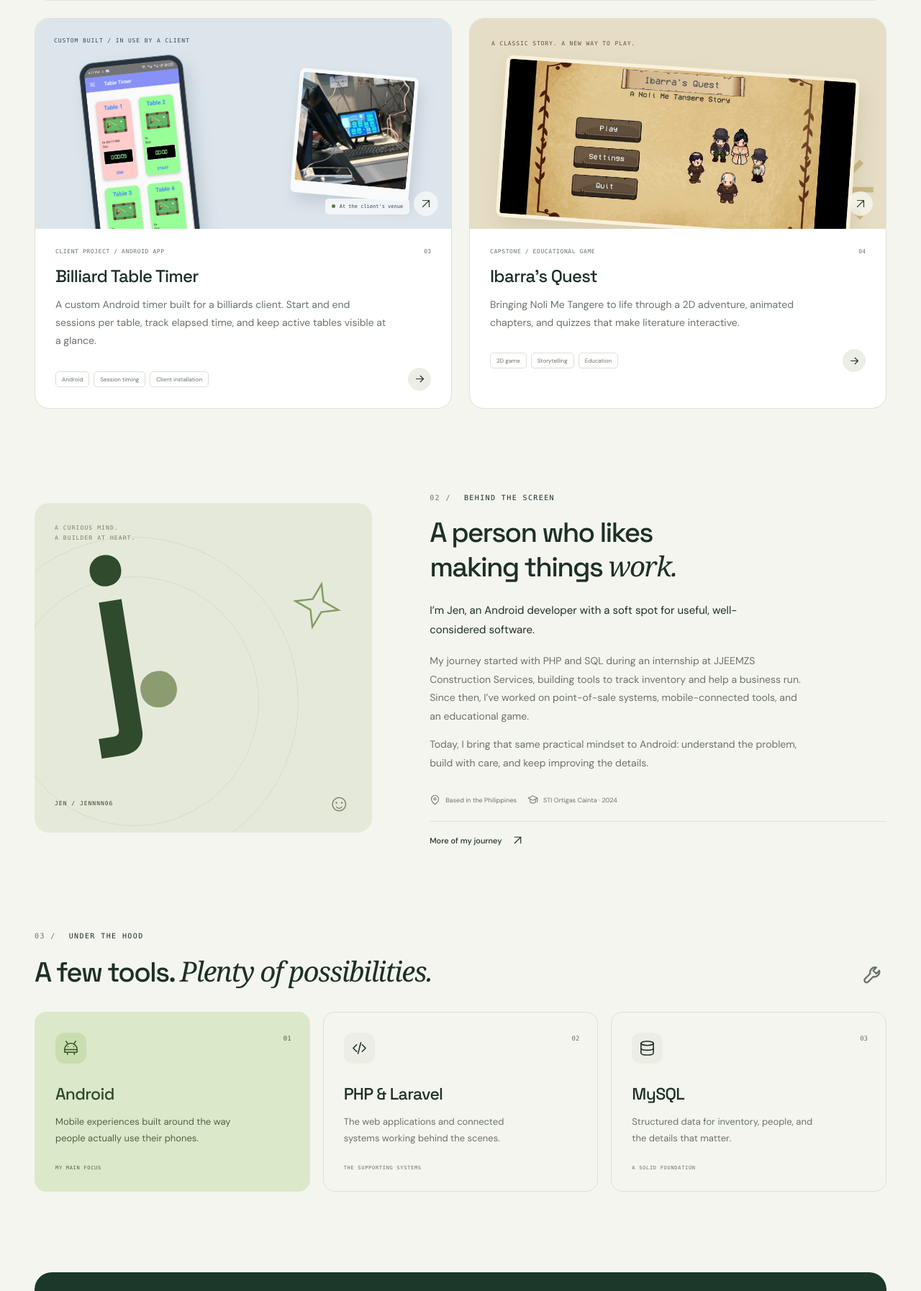
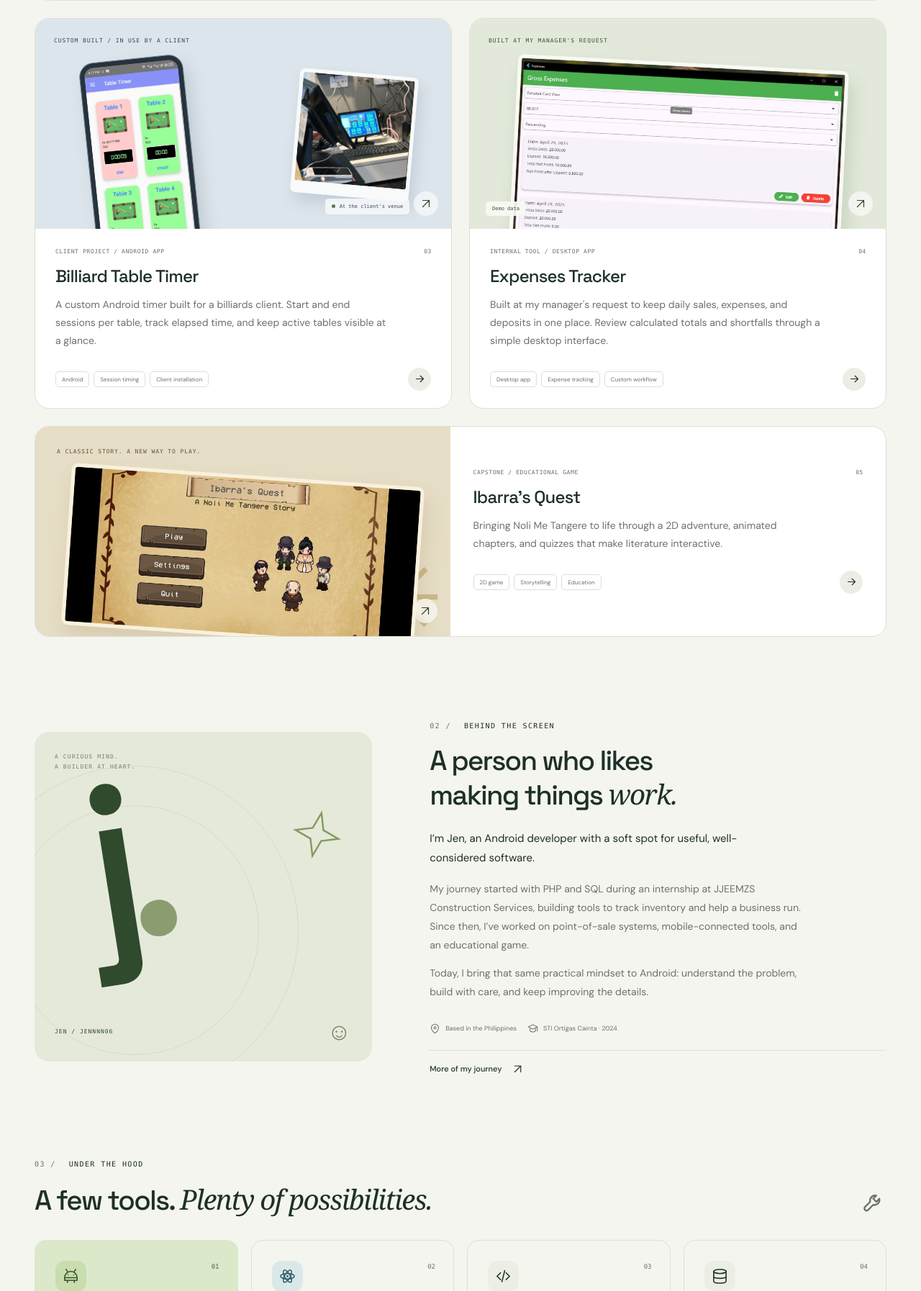
Before and after one commit to Jennnn06/Jennnn06.github.io, a PHP site: page / in a window 1280 px wide. Shown: the part 2367-4161 px from the top of the page at 72% size. Run offline with PHP 8.4, Linux system fonts and the light colour scheme.

Commit message:
added new project

```diff
--- a/css/style_index.css
+++ b/css/style_index.css
@@ -295,6 +295,19 @@ h1, h2, h3 { font-family: var(--heading); font-weight: 500; }
 .billiard-visual:hover .client-setup-photo { transform: rotate(2deg); }
 .app-timer { background: #cddce9; }
 
+/* A desktop tool requested and used by the manager. */
+.expenses-visual { background: #e2e9da; color: #3b5334; }
+.expenses-visual .visual-label { position: absolute; top: 26px; left: 26px; right: 26px; }
+.expenses-window { position: absolute; display: block; top: 61px; left: 50%; width: 82%; max-width: 460px; border: 5px solid #f8faf3; border-radius: 8px; overflow: hidden; box-shadow: 7px 15px 25px #32492a25; transform: translateX(-50%) rotate(3deg); transition: transform .3s; }
+.expenses-window img { width: 100%; height: auto; }
+.expenses-visual:hover .expenses-window { transform: translateX(-50%) rotate(1deg) translateY(-3px); }
+.expense-demo-label { position: absolute; left: 22px; bottom: 18px; padding: 6px 9px; border-radius: 5px; background: #f8faf3eb; color: #3b5334; font-family: var(--mono); font-size: 7px; }
+.app-expenses { background: #d5e1c8; }
+.capstone-project { grid-column: 1 / -1; display: grid; grid-template-columns: 1fr 1.05fr; }
+.capstone-project .project-visual { height: 100%; min-height: 285px; }
+.capstone-project .project-content { display: flex; flex-direction: column; justify-content: center; padding: 32px; }
+.capstone-project .project-bottom { margin-top: 24px; }
+
 /* An initial takes the place of a portrait. */
 .about-section { display: grid; grid-template-columns: .85fr 1.15fr; gap: 80px; align-items: center; }
 .about-art { position: relative; min-height: 458px; background: #e5e9da; color: #304a2e; border-radius: 20px; overflow: hidden; padding: 28px; }
@@ -316,7 +329,7 @@ h1, h2, h3 { font-family: var(--heading); font-weight: 500; }
 .text-link .icon { width: 17px; height: 17px; transition: transform .2s; }
 .text-link:hover .icon { transform: translate(2px, -2px); }
 .toolkit-heading-icon { width: 34px; height: 34px; margin-bottom: 4px; color: var(--muted); }
-.toolkit-grid { display: grid; grid-template-columns: repeat(3, minmax(0, 1fr)); gap: 18px; margin-top: 32px; }
+.toolkit-grid { display: grid; grid-template-columns: repeat(4, minmax(0, 1fr)); gap: 18px; margin-top: 32px; }
 .tool-card { position: relative; background: transparent; border: 1px solid var(--line); border-radius: 16px; padding: 28px; }
 .tool-icon { display: flex; align-items: center; justify-content: center; width: 43px; height: 43px; border-radius: 13px; background: var(--soft); color: var(--text); }
 .tool-icon .icon { width: 23px; height: 23px; }
@@ -327,6 +340,8 @@ h1, h2, h3 { font-family: var(--heading); font-weight: 500; }
 .android-tool { background: #dce8ca; border-color: #dce8ca; color: #2e4729; }
 .android-tool .tool-icon { background: #c9ddae; color: #36552a; }
 .android-tool .tool-index, .android-tool .tool-label, .android-tool p { color: #526345; }
+.react-tool .tool-icon { background: #dbe8ea; color: #32636c; }
+[data-theme="dark"] .react-tool .tool-icon { background: #2b4245; color: #9ccdd2; }
 
 .contact-section { background: #1b382b; color: #f3f4e9; padding: 34px 44px 25px; border-radius: 24px; }
 .contact-topline { display: flex; align-items: center; justify-content: space-between; padding-bottom: 25px; border-bottom: 1px solid #6683674a; color: #c1d0b8; }
@@ -433,6 +448,7 @@ h1, h2, h3 { font-family: var(--heading); font-weight: 500; }
   .about-spark { width: 60px; height: 60px; top: 126px; right: 16px; }
   .about-art-label { font-size: 6px; }
   .tool-card { padding: 24px 20px; }
+  .toolkit-grid { grid-template-columns: repeat(2, minmax(0, 1fr)); }
   .tool-card h3 { font-size: 21px; }
   .tool-label { font-size: 6px; letter-spacing: .3px; }
   .contact-cta { margin-right: 8px; }
@@ -567,6 +583,9 @@ h1, h2, h3 { font-family: var(--heading); font-weight: 500; }
   .project-count { font-size: 8px; }
   .project-grid { grid-template-columns: 1fr; gap: 22px; }
   .project-card { border-radius: 16px; }
+  .capstone-project { grid-template-columns: 1fr; }
+  .capstone-project .project-visual { height: 245px; min-height: 0; }
+  .capstone-project .project-content { padding: 25px 23px; }
   .project-visual { height: 245px; padding: 24px 24px 0; }
   .visual-label { font-size: 7px; letter-spacing: .7px; }
   .browser-frame { margin-top: 29px; }
--- a/index.html
+++ b/index.html
@@ -10,9 +10,9 @@
   <link rel="preconnect" href="https://fonts.googleapis.com">
   <link rel="preconnect" href="https://fonts.gstatic.com" crossorigin>
   <link href="https://fonts.googleapis.com/css2?family=DM+Sans:wght@400;450;500;550;600;650;700&family=Space+Grotesk:wght@400;500;600;700&display=swap" rel="stylesheet">
-  <link href="css/style_index.css?v=17fe75bfbe78" rel="stylesheet">
+  <link href="css/style_index.css?v=fa0e610b84de" rel="stylesheet">
   <script>try{if(localStorage.getItem('jen-portfolio-theme')==='dark')document.documentElement.dataset.theme='dark'}catch{}</script>
-  <script src="js/switch_project.js?v=5f9efd4ed335" defer></script>
+  <script src="js/switch_project.js?v=10314d1e8770" defer></script>
 </head>
 <body>
   <a class="skip-link" href="#main">Skip to content</a>
@@ -39,6 +39,8 @@
     <symbol id="i-cap" viewBox="0 0 24 24"><path d="m2 8 10-5 10 5-10 5ZM6 10v7c3 3 9 3 12 0v-7m4-2v9"/></symbol>
     <symbol id="i-receipt" viewBox="0 0 24 24"><path d="M5 3h14v19l-3-2-4 2-4-2-3 2ZM9 7h6m-6 4h6m-6 4h3"/></symbol>
     <symbol id="i-timer" viewBox="0 0 24 24"><circle cx="12" cy="14" r="8"/><path d="M12 10v4l3 2M9 2h6m-3 0v4m6 1 2-2"/></symbol>
+    <symbol id="i-wallet" viewBox="0 0 24 24"><path d="M20 8V5a2 2 0 0 0-2-2H5a3 3 0 0 0-3 3v12a3 3 0 0 0 3 3h15V8H5a2 2 0 0 1 0-4"/><path d="M20 12h-5v5h5"/><circle cx="16.5" cy="14.5" r=".6" fill="currentColor" stroke="none"/></symbol>
+    <symbol id="i-react" viewBox="0 0 24 24"><circle cx="12" cy="12" r="1.5" fill="currentColor" stroke="none"/><ellipse cx="12" cy="12" rx="10" ry="4"/><ellipse cx="12" cy="12" rx="10" ry="4" transform="rotate(60 12 12)"/><ellipse cx="12" cy="12" rx="10" ry="4" transform="rotate(120 12 12)"/></symbol>
     <symbol id="i-spark" viewBox="0 0 24 24"><path d="m12 2 2.5 7.5L22 12l-7.5 2.5L12 22l-2.5-7.5L2 12l7.5-2.5Z"/></symbol>
   </svg>
   <header class="site-header page-width">
@@ -79,12 +81,17 @@
                 <button class="phone-project" type="button" data-gallery="inventory"><span class="app-icon app-work"><svg class="icon"><use href="#i-database"/></svg></span><span><strong>Inventory &amp; Members</strong><small>Android scanner + web admin</small></span><svg class="icon"><use href="#i-chevron"/></svg></button>
                 <button class="phone-web-link" type="button" data-gallery="inventory-mobile"><svg class="icon" aria-hidden="true"><use href="#i-android"/></svg><span>Inventory Android scanner</span><svg class="icon" aria-hidden="true"><use href="#i-chevron"/></svg></button>
                 <button class="phone-project" type="button" data-gallery="billiard"><span class="app-icon app-timer"><svg class="icon"><use href="#i-timer"/></svg></span><span><strong>Billiard Table Timer</strong><small>Custom client app</small></span><svg class="icon"><use href="#i-chevron"/></svg></button>
+                <button class="phone-project" type="button" data-gallery="expenses"><span class="app-icon app-expenses"><svg class="icon"><use href="#i-wallet"/></svg></span><span><strong>Expenses Tracker</strong><small>Built for my manager</small></span><svg class="icon"><use href="#i-chevron"/></svg></button>
                 <button class="phone-project" type="button" data-gallery="noli"><span class="app-icon app-toolkit"><svg class="icon"><use href="#i-spark"/></svg></span><span><strong>Ibarra’s Quest</strong><small>Interactive learning</small></span><svg class="icon"><use href="#i-chevron"/></svg></button>
                 <a class="phone-text-link" href="#projects">Explore all projects <svg class="icon"><use href="#i-arrow"/></svg></a>
               </section>
               <section class="phone-panel" id="phone-panel-toolkit" data-phone-panel="toolkit" role="tabpanel" aria-labelledby="phone-tab-toolkit" tabindex="0" hidden>
                 <div class="phone-section-label">UNDER THE HOOD</div><h2>The right tools.<br>The right details.</h2><p class="phone-panel-intro">Mobile up front. A solid system underneath.</p>
-                <div class="phone-tool"><svg class="icon"><use href="#i-android"/></svg><span><strong>Android</strong><small>Mobile development</small></span></div><div class="phone-tool"><svg class="icon"><use href="#i-code"/></svg><span><strong>PHP &amp; Laravel</strong><small>Web &amp; connected systems</small></span></div><div class="phone-tool"><svg class="icon"><use href="#i-database"/></svg><span><strong>MySQL</strong><small>Data that stays organized</small></span></div><a class="phone-text-link" href="#toolkit">A closer look <svg class="icon"><use href="#i-arrow"/></svg></a>
+                <div class="phone-tool"><svg class="icon"><use href="#i-android"/></svg><span><strong>Android (Java)</strong><small>Native mobile development</small></span></div>
+                <div class="phone-tool"><svg class="icon"><use href="#i-react"/></svg><span><strong>React</strong><small>Web interfaces</small></span></div>
+                <div class="phone-tool"><svg class="icon"><use href="#i-code"/></svg><span><strong>PHP &amp; Laravel</strong><small>Web &amp; connected systems</small></span></div>
+                <div class="phone-tool"><svg class="icon"><use href="#i-database"/></svg><span><strong>MySQL</strong><small>Data that stays organized</small></span></div>
+                <a class="phone-text-link" href="#toolkit">A closer look <svg class="icon"><use href="#i-arrow"/></svg></a>
               </section>
               <section class="phone-panel" id="phone-panel-about" data-phone-panel="about" role="tabpanel" aria-labelledby="phone-tab-about" tabindex="0" hidden>
                 <div class="phone-section-label">THE PERSON BEHIND THE PIXELS</div><div class="phone-avatar" aria-hidden="true">j.</div><h2>Hey, I’m Jen.</h2><p class="phone-panel-intro">Android developer from the Philippines. I like solving practical problems and making the small details feel right.</p><div class="phone-about-note"><svg class="icon"><use href="#i-cap"/></svg><span>STI College Ortigas Cainta<br><strong>Class of 2024</strong></span></div><a class="phone-text-link" href="#about">More about me <svg class="icon"><use href="#i-arrow"/></svg></a>
@@ -99,7 +106,7 @@
     <div class="specialties page-width" aria-label="Development focus"><span>BUILT WITH INTENTION</span><div><svg class="icon"><use href="#i-android"/></svg> Android development</div><span class="specialty-divider" aria-hidden="true">✳</span><div><svg class="icon"><use href="#i-wifi"/></svg> Online &amp; offline systems</div><span class="specialty-divider" aria-hidden="true">✳</span><div><svg class="icon"><use href="#i-code"/></svg> A thoughtful user experience</div></div>
     <section class="work-section page-width section-space" id="projects" aria-labelledby="work-title">
       <div class="section-heading"><div><span class="eyebrow section-eyebrow"><span class="section-number">01 /</span> SELECTED WORK</span><h2 id="work-title">From idea to <span class="serif-word">in your hands.</span></h2></div><span class="section-aside">Real problems.<br>Things I’ve built to solve them.</span></div>
-      <div class="work-toolbar"><div class="project-filters" role="group" aria-label="Filter projects"><button type="button" data-project-filter="all" aria-pressed="true">All projects <span>04</span></button><button type="button" data-project-filter="systems" aria-pressed="false">Systems</button><button type="button" data-project-filter="interactive" aria-pressed="false">Interactive</button></div><span id="projectCount" class="project-count" aria-live="polite">04 projects</span></div>
+      <div class="work-toolbar"><div class="project-filters" role="group" aria-label="Filter projects"><button type="button" data-project-filter="all" aria-pressed="true">All projects <span>05</span></button><button type="button" data-project-filter="systems" aria-pressed="false">Systems</button><button type="button" data-project-filter="interactive" aria-pressed="false">Interactive</button></div><span id="projectCount" class="project-count" aria-live="polite">05 projects</span></div>
       <div class="project-grid">
         <article class="featured-project" id="pos-project" data-project-card data-category="systems" aria-labelledby="sales-pro-title">
           <div class="featured-copy">
@@ -171,14 +178,36 @@
             <div class="project-bottom"><div class="tags"><span>Android</span><span>Session timing</span><span>Client installation</span></div><button class="project-open" type="button" data-gallery="billiard" aria-label="Open Billiard Table Timer gallery"><svg class="icon" aria-hidden="true"><use href="#i-arrow"/></svg></button></div>
           </div>
         </article>
-        <article class="project-card" data-project-card data-category="interactive"><button class="project-visual game-visual" type="button" data-gallery="noli" aria-label="View Ibarra’s Quest screenshots"><span class="visual-label">A CLASSIC STORY. A NEW WAY TO PLAY.</span><span class="game-screenshot"><img src="images/project_noli_me/1.jpg" alt="Ibarra’s Quest title screen, a pixel-art game based on Noli Me Tangere" width="1612" height="720" loading="lazy"></span><span class="game-star" aria-hidden="true">✳</span><span class="visual-action"><svg class="icon"><use href="#i-up-right"/></svg></span></button><div class="project-content"><div class="project-meta"><span>CAPSTONE / EDUCATIONAL GAME</span><span>04</span></div><h3>Ibarra’s Quest</h3><p>Bringing Noli Me Tangere to life through a 2D adventure, animated chapters, and quizzes that make literature interactive.</p><div class="project-bottom"><div class="tags"><span>2D game</span><span>Storytelling</span><span>Education</span></div><button class="project-open" type="button" data-gallery="noli" aria-label="Open Ibarra’s Quest gallery"><svg class="icon"><use href="#i-arrow"/></svg></button></div></div></article>
+        <article class="project-card" id="expenses-project" data-project-card data-category="systems" aria-labelledby="expenses-title">
+          <button class="project-visual expenses-visual" type="button" data-gallery="expenses" aria-label="View Expenses Tracker screenshots with demo data">
+            <span class="visual-label">BUILT AT MY MANAGER'S REQUEST</span>
+            <span class="expenses-window"><img src="images/project_expenses/main.PNG" alt="Desktop expense tracker with demo daily sales, deposits, calculated totals, and shortfall indicators" width="1202" height="815" loading="lazy"></span>
+            <span class="expense-demo-label">Demo data</span>
+            <span class="visual-action"><svg class="icon" aria-hidden="true"><use href="#i-up-right"/></svg></span>
+          </button>
+          <div class="project-content">
+            <div class="project-meta"><span>INTERNAL TOOL / DESKTOP APP</span><span>04</span></div>
+            <h3 id="expenses-title">Expenses Tracker</h3>
+            <p>Built at my manager's request to keep daily sales, expenses, and deposits in one place. Review calculated totals and shortfalls through a simple desktop interface.</p>
+            <div class="project-bottom"><div class="tags"><span>Desktop app</span><span>Expense tracking</span><span>Custom workflow</span></div><button class="project-open" type="button" data-gallery="expenses" aria-label="Open Expenses Tracker gallery"><svg class="icon" aria-hidden="true"><use href="#i-arrow"/></svg></button></div>
+          </div>
+        </article>
+        <article class="project-card capstone-project" data-project-card data-category="interactive"><button class="project-visual game-visual" type="button" data-gallery="noli" aria-label="View Ibarra’s Quest screenshots"><span class="visual-label">A CLASSIC STORY. A NEW WAY TO PLAY.</span><span class="game-screenshot"><img src="images/project_noli_me/1.jpg" alt="Ibarra’s Quest title screen, a pixel-art game based on Noli Me Tangere" width="1612" height="720" loading="lazy"></span><span class="game-star" aria-hidden="true">✳</span><span class="visual-action"><svg class="icon"><use href="#i-up-right"/></svg></span></button><div class="project-content"><div class="project-meta"><span>CAPSTONE / EDUCATIONAL GAME</span><span>05</span></div><h3>Ibarra’s Quest</h3><p>Bringing Noli Me Tangere to life through a 2D adventure, animated chapters, and quizzes that make literature interactive.</p><div class="project-bottom"><div class="tags"><span>2D game</span><span>Storytelling</span><span>Education</span></div><button class="project-open" type="button" data-gallery="noli" aria-label="Open Ibarra’s Quest gallery"><svg class="icon"><use href="#i-arrow"/></svg></button></div></div></article>
       </div>
     </section>
     <section class="about-section page-width section-space" id="about" aria-labelledby="about-title">
       <div class="about-art" aria-hidden="true"><div class="about-art-label">A CURIOUS MIND.<br>A BUILDER AT HEART.</div><div class="initials-art">j<span>.</span></div><svg class="about-spark"><use href="#i-spark"/></svg><div class="about-art-bottom"><span>JEN / JENNNN06</span><span>☺</span></div></div>
       <div class="about-copy"><span class="eyebrow section-eyebrow"><span class="section-number">02 /</span> BEHIND THE SCREEN</span><h2 id="about-title">A person who likes<br>making things <span class="serif-word">work.</span></h2><p class="about-lead">I’m Jen, an Android developer with a soft spot for useful, well-considered software.</p><p>My journey started with PHP and SQL during an internship at JJEEMZS Construction Services, building tools to track inventory and help a business run. Since then, I’ve worked on point-of-sale systems, mobile-connected tools, and an educational game.</p><p>Today, I bring that same practical mindset to Android: understand the problem, build with care, and keep improving the details.</p><div class="about-details"><span><svg class="icon"><use href="#i-pin"/></svg> Based in the Philippines</span><span><svg class="icon"><use href="#i-cap"/></svg> STI Ortigas Cainta · 2024</span></div><a class="text-link" href="https://www.linkedin.com/in/jccondestable" target="_blank" rel="noopener noreferrer">More of my journey <svg class="icon"><use href="#i-up-right"/></svg></a></div>
     </section>
-    <section class="toolkit-section page-width section-space" id="toolkit" aria-labelledby="toolkit-title"><div class="section-heading"><div><span class="eyebrow section-eyebrow"><span class="section-number">03 /</span> UNDER THE HOOD</span><h2 id="toolkit-title">A few tools. <span class="serif-word">Plenty of possibilities.</span></h2></div><svg class="toolkit-heading-icon icon"><use href="#i-tool"/></svg></div><div class="toolkit-grid"><div class="tool-card android-tool"><span class="tool-icon"><svg class="icon"><use href="#i-android"/></svg></span><span class="tool-index">01</span><h3>Android</h3><p>Mobile experiences built around the way people actually use their phones.</p><span class="tool-label">MY MAIN FOCUS</span></div><div class="tool-card"><span class="tool-icon"><svg class="icon"><use href="#i-code"/></svg></span><span class="tool-index">02</span><h3>PHP &amp; Laravel</h3><p>The web applications and connected systems working behind the scenes.</p><span class="tool-label">THE SUPPORTING SYSTEMS</span></div><div class="tool-card"><span class="tool-icon"><svg class="icon"><use href="#i-database"/></svg></span><span class="tool-index">03</span><h3>MySQL</h3><p>Structured data for inventory, people, and the details that matter.</p><span class="tool-label">A SOLID FOUNDATION</span></div></div></section>
+    <section class="toolkit-section page-width section-space" id="toolkit" aria-labelledby="toolkit-title">
+      <div class="section-heading"><div><span class="eyebrow section-eyebrow"><span class="section-number">03 /</span> UNDER THE HOOD</span><h2 id="toolkit-title">A few tools. <span class="serif-word">Plenty of possibilities.</span></h2></div><svg class="toolkit-heading-icon icon"><use href="#i-tool"/></svg></div>
+      <div class="toolkit-grid">
+        <div class="tool-card android-tool"><span class="tool-icon"><svg class="icon"><use href="#i-android"/></svg></span><span class="tool-index">01</span><h3>Android (Java)</h3><p>Native Android apps built with Java, with care for everyday workflows and the small details.</p><span class="tool-label">MY MAIN FOCUS</span></div>
+        <div class="tool-card react-tool"><span class="tool-icon"><svg class="icon"><use href="#i-react"/></svg></span><span class="tool-index">02</span><h3>React</h3><p>Web interfaces for the dashboards, forms, and workflows people use on their computers.</p><span class="tool-label">WEB INTERFACES</span></div>
+        <div class="tool-card"><span class="tool-icon"><svg class="icon"><use href="#i-code"/></svg></span><span class="tool-index">03</span><h3>PHP &amp; Laravel</h3><p>The web applications and connected systems working behind the scenes.</p><span class="tool-label">THE SUPPORTING SYSTEMS</span></div>
+        <div class="tool-card"><span class="tool-icon"><svg class="icon"><use href="#i-database"/></svg></span><span class="tool-index">04</span><h3>MySQL</h3><p>Structured data for inventory, people, and the details that matter.</p><span class="tool-label">A SOLID FOUNDATION</span></div>
+      </div>
+    </section>
     <section class="contact-section page-width section-space" id="contact" aria-labelledby="contact-title"><div class="contact-topline"><span class="eyebrow"><span class="section-number">04 /</span> MAKE A CONNECTION</span><svg class="icon"><use href="#i-chat"/></svg></div><div class="contact-main"><div><h2 id="contact-title">Got something<br>in <span>mind?</span></h2><p>An app idea, a collaboration, or just a good conversation.<br>My next favorite project might start with a hello.</p></div><a class="contact-cta" href="https://www.linkedin.com/in/jccondestable" target="_blank" rel="noopener noreferrer" aria-label="Say hello to Jen on LinkedIn"><svg class="icon"><use href="#i-up-right"/></svg><span>Say hello</span></a></div><div class="contact-bottom"><span><span class="status-dot"></span> GOOD THINGS START WITH A CONVERSATION.</span><div><a href="https://github.com/Jennnn06" target="_blank" rel="noopener noreferrer">GitHub <svg class="icon"><use href="#i-up-right"/></svg></a><a href="https://www.linkedin.com/in/jccondestable" target="_blank" rel="noopener noreferrer">LinkedIn <svg class="icon"><use href="#i-up-right"/></svg></a><a href="https://www.facebook.com/jenron19" target="_blank" rel="noopener noreferrer">Facebook <svg class="icon"><use href="#i-up-right"/></svg></a></div></div></section>
   </main>
   <footer class="site-footer page-width"><a class="brand footer-brand" href="#home"><span class="brand-mark">j<span>.</span></span><span>Built with care. A little Android energy.</span></a><span>© <span id="currentYear">2026</span> Jen</span><a class="back-to-top" href="#home">Back to top <svg class="icon"><use href="#i-up-right"/></svg></a></footer>
```
Also changed, not shown: js/switch_project.js (+8 -0 lines), README.md, images/project_expenses/expenses_adder.PNG (added), images/project_expenses/main.PNG (added).
